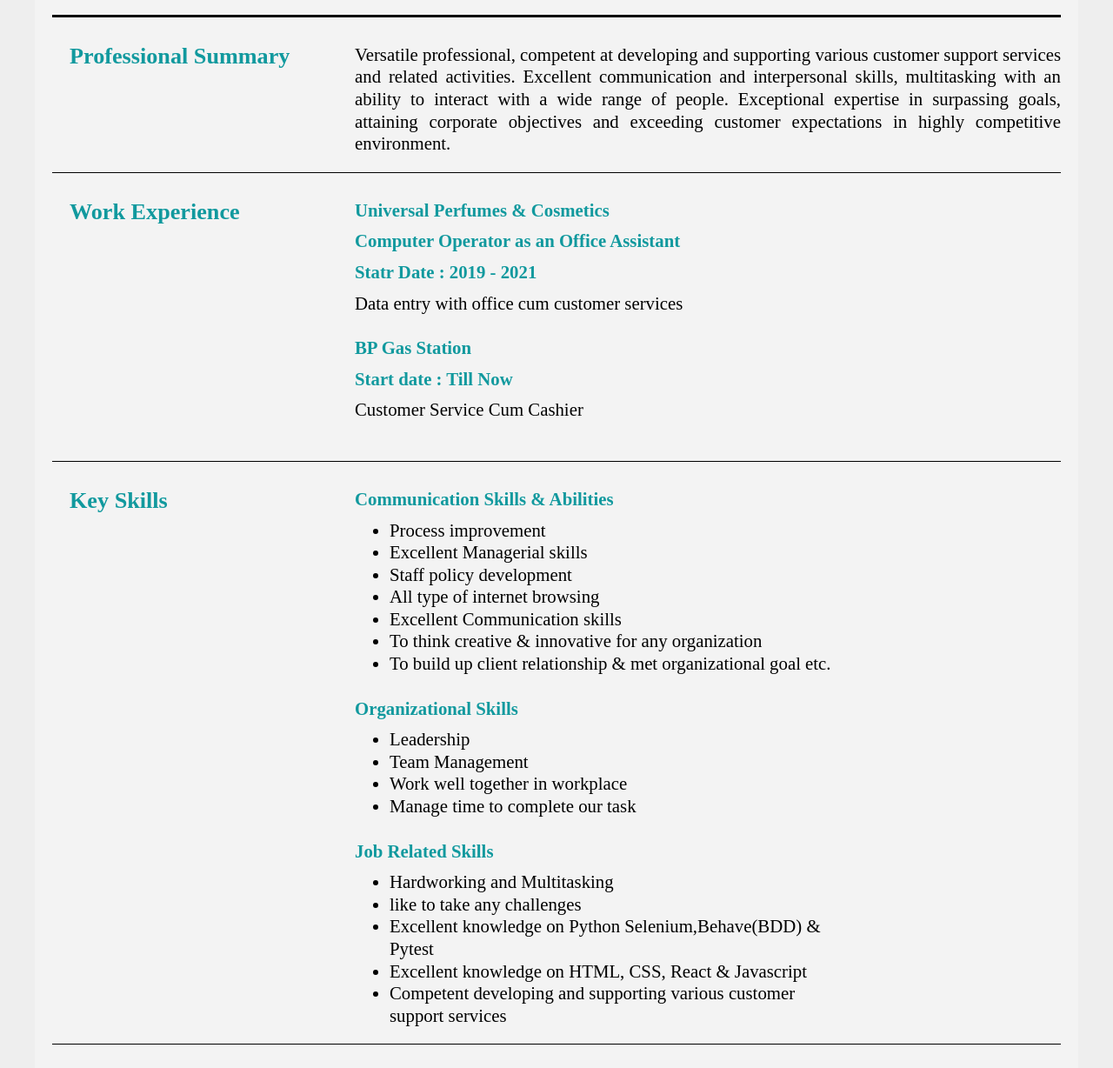
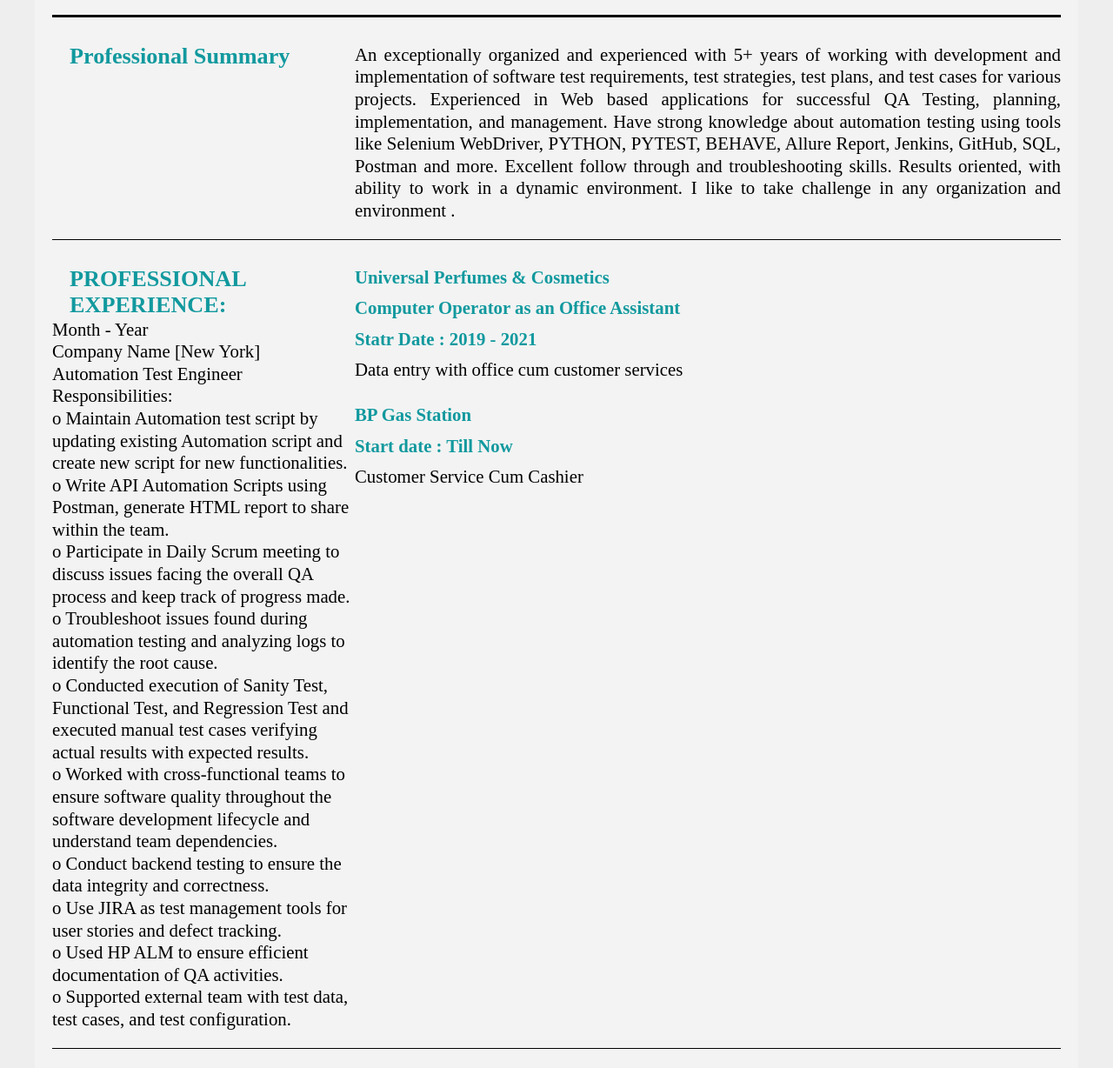
Before and after one commit to Ali332147/My-CV-File, a plain HTML site: page index.html in a window 1280 px wide. Shown: the part 175-1403 px from the top of the page at 87% size. Drawn offline with Linux system fonts and the light colour scheme.

Commit message:
Update index.html

```diff
--- a/index.html
+++ b/index.html
@@ -26,7 +26,7 @@
             <!-- header-right start -->
             <div class="header-right">
                 <p><a href="mailto:jaber2024@gmail.com">Email :jaber2024@gmail.com</a></p>
-                <p><a href="">Website :Learning Something</a></p>
+                <p><a href="">https://github.com/Ali332147?tab=repositories</a></p>
                 <p><a href="tel:--1">Phone :+1631-992-4128</a></p>
             </div>
             <!-- header-right end -->
@@ -43,11 +43,13 @@
                         <h3>Professional Summary</h3>
                     </div>
                     <div class="right">
-                        <p style="text-align: justify;">Versatile professional, competent at developing and supporting
-                            various customer support services and related activities. Excellent communication and
-                            interpersonal skills, multitasking with an ability to interact with a wide range of people.
-                            Exceptional expertise in surpassing goals, attaining corporate objectives and exceeding
-                            customer expectations in highly competitive environment. </p>
+                        <p style="text-align: justify;">An exceptionally organized and experienced with 5+ years of working with development
+                            and implementation of software test requirements, test strategies, test plans, and test cases for various projects.
+                            Experienced in Web based applications for successful QA Testing, planning, implementation, and management.
+                            Have strong knowledge about automation testing using tools like Selenium WebDriver,
+                            PYTHON, PYTEST, BEHAVE, Allure Report, Jenkins, GitHub, SQL, Postman and more.
+                            Excellent follow through and troubleshooting skills. Results oriented, with ability to work in a dynamic environment.
+                            I like to take challenge in any organization and environment . </p>
                     </div>
                 </div>
             </section>
@@ -61,7 +63,22 @@
             <section id="personal-info">
                 <div class="content">
                     <div class="left">
-                        <h3>Work Experience</h3>
+                        <h3>PROFESSIONAL EXPERIENCE:</h3>
+                        <p>Month - Year </p>
+                        <p>Company Name [New York]</p>
+                         <p>Automation Test Engineer </p>
+                        <p>Responsibilities:</p>
+                        <p> o	Maintain Automation test script by updating existing Automation script and create new script for new functionalities.</p>
+                        <p> o	Write API Automation Scripts using Postman, generate HTML report  to share within the team.</p>
+                        <p> o	Participate in Daily Scrum meeting to discuss issues facing the overall QA process and keep track of progress made.</p>
+                        <p> o	Troubleshoot issues found during automation testing and analyzing logs to identify the root cause.</p>
+                        <p> o	Conducted execution of Sanity Test, Functional Test, and Regression Test and executed manual test cases verifying actual results with expected results.</p>
+                        <p> o	Worked with cross-functional teams to ensure software quality throughout the software development lifecycle and understand team dependencies.</p>
+                        <p> o	Conduct backend testing to ensure the data integrity and correctness.</p>
+                        <p> o	Use JIRA as test management tools for user stories and defect tracking.</p>
+                        <p> o	Used HP ALM to ensure efficient documentation of QA activities.</p>
+                        <p> o	Supported external team with test data, test cases, and test configuration.</p>
+
                     </div>
                     <div class="right">
                         <h4>Universal Perfumes & Cosmetics</h4>
```
